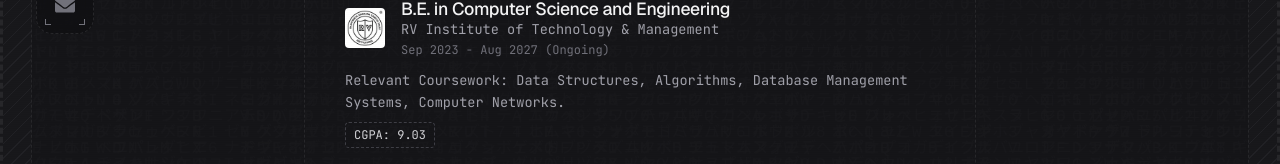
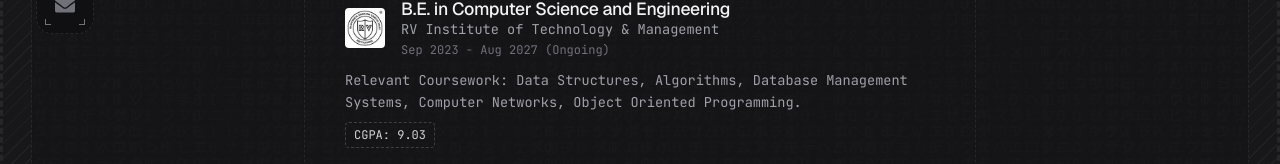
Before and after one commit to macayu17/ayushworks, a React (Vite) app: page / in a window 1280 px wide. Shown: the part 567-731 px from the top of the page. Built offline with nearby package versions, Linux system fonts and the light colour scheme; no server answers; a web font is replaced by a local one.

Commit message:
Modified education

```diff
--- a/src/components/Education/Education.jsx
+++ b/src/components/Education/Education.jsx
@@ -7,7 +7,7 @@ const Education = () => {
       degree: 'B.E. in Computer Science and Engineering',
       institution: 'RV Institute of Technology & Management',
       period: 'Sep 2023 - Aug 2027 (Ongoing)',
-      details: 'Relevant Coursework: Data Structures, Algorithms, Database Management Systems, Computer Networks.',
+      details: 'Relevant Coursework: Data Structures, Algorithms, Database Management Systems, Computer Networks, Object Oriented Programming.',
       score: 'CGPA: 9.03',
       logo: rvLogo
     }
```
